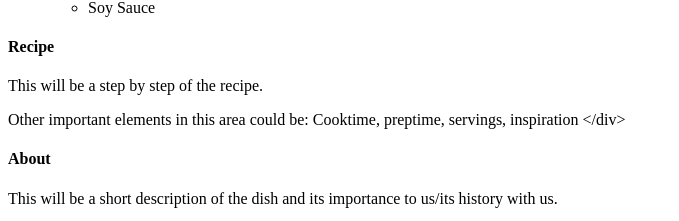
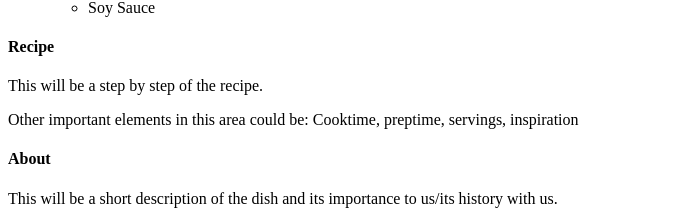
Before and after one commit to MM100301/MECooking, a Jekyll site: the page built from _beef/GarlicSteakBites.md, in a window 1280 px wide. Shown: the part 942-1163 px from the top of the page, without its empty margins (0-679 px from the left). Built offline with Jekyll 4.4.1, drawn with Linux system fonts in a browser that asks for light colours.

```diff
--- a/_beef/GarlicSteakBites.md
+++ b/_beef/GarlicSteakBites.md
@@ -28,7 +28,7 @@ tags: Seafood Salmon Couscous Sweet
 <p>This will be a step by step of the recipe.</p>
 </div>
 <div>
-<p>Other important elements in this area could be: Cooktime, preptime, servings, inspiration
+<p>Other important elements in this area could be: Cooktime, preptime, servings, inspiration </p>
 </div>
 <div>
 <h4>About</h4>
```
